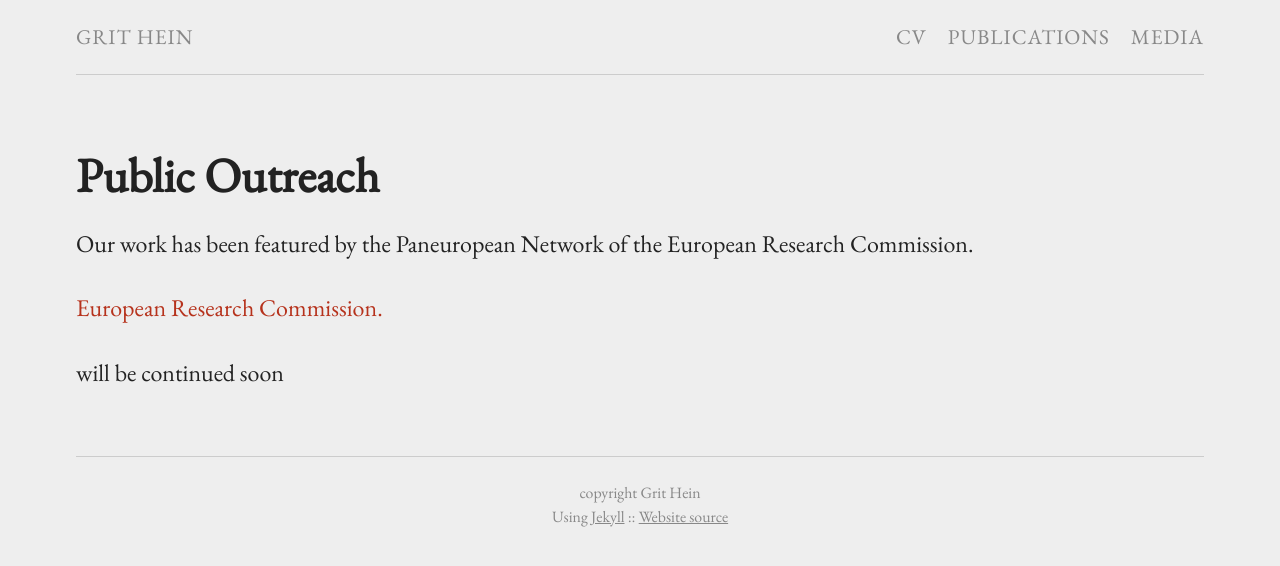
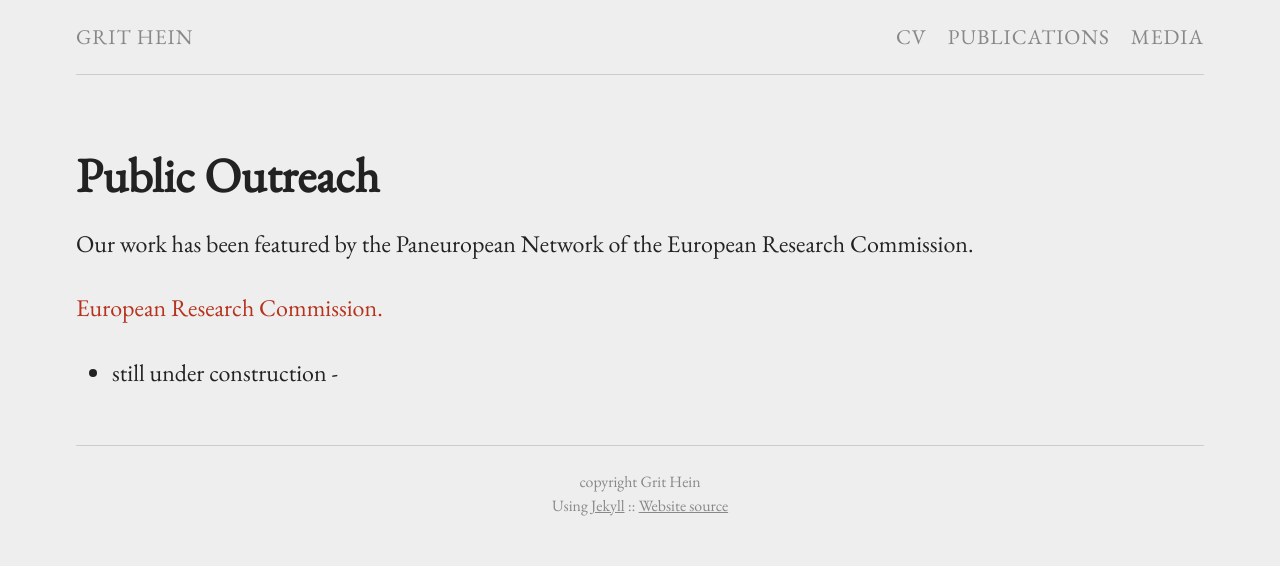
Before and after one commit to grithein/grithein, a Jekyll site: the page built from media.md, in a window 1280 px wide. Shown: the top 566 px of the page. Built offline with Jekyll 4.4.1, drawn with Linux system fonts in a browser that asks for light colours.

Commit message:
Update from Forestry.io - media.md

```diff
--- a/media.md
+++ b/media.md
@@ -7,4 +7,4 @@ Our work has been featured by the Paneuropean Network of the European Research C
 
 [European Research Commission.](http://www.paneuropeannetworks.com/special-reports/uncovering-social-motives/)
 
-will be continued soon
+- still under construction -
```
